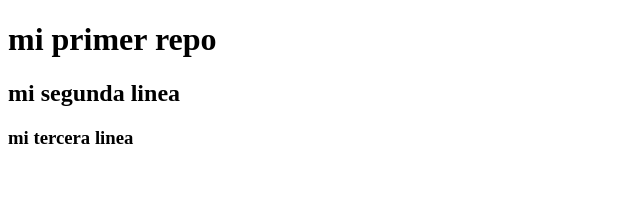
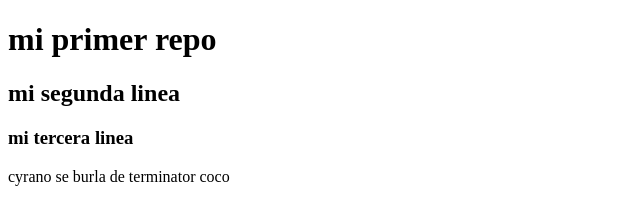
Before and after one commit to luis19892006/primer-repro, a plain HTML site: page index.html in a window 1280 px wide. Shown: the whole page, without its empty margins (0-640 px from the left). Drawn offline with Linux system fonts and the light colour scheme.

Commit message:
agregue un comentario

```diff
--- a/index.html
+++ b/index.html
@@ -9,5 +9,6 @@
     <h1>mi primer repo </h1>
     <h2>mi segunda linea</h2>
     <h3>mi tercera linea</h3>
+    <p>cyrano se burla de terminator coco</p>
 </body>
 </html>
```
